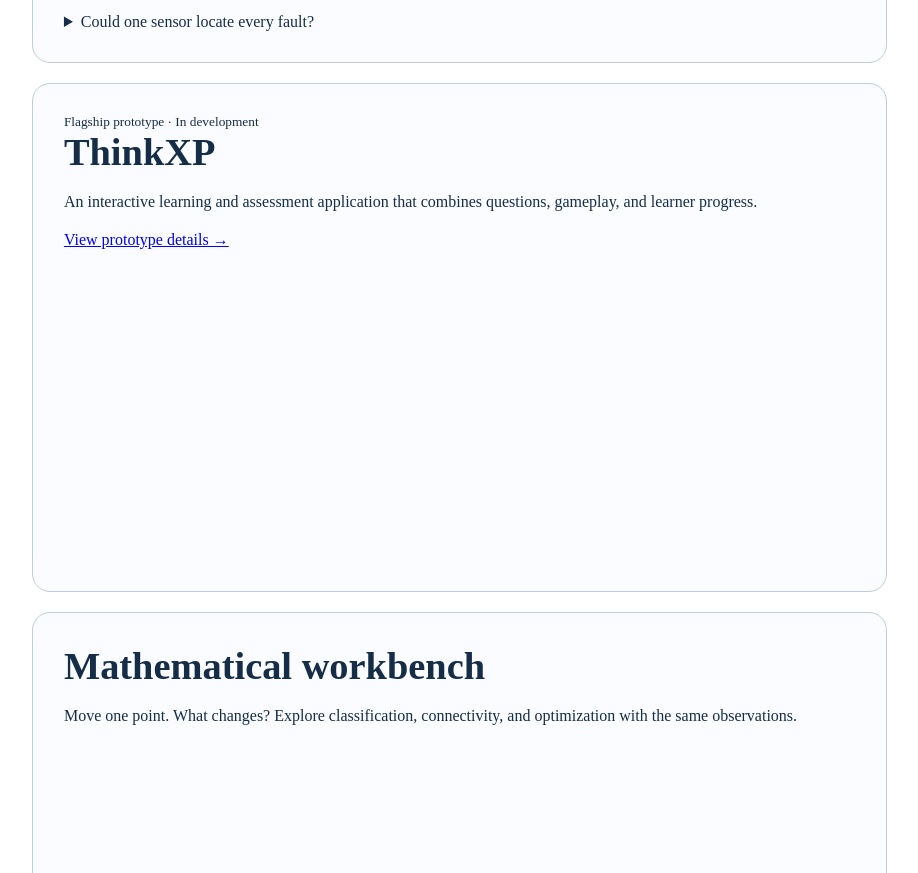
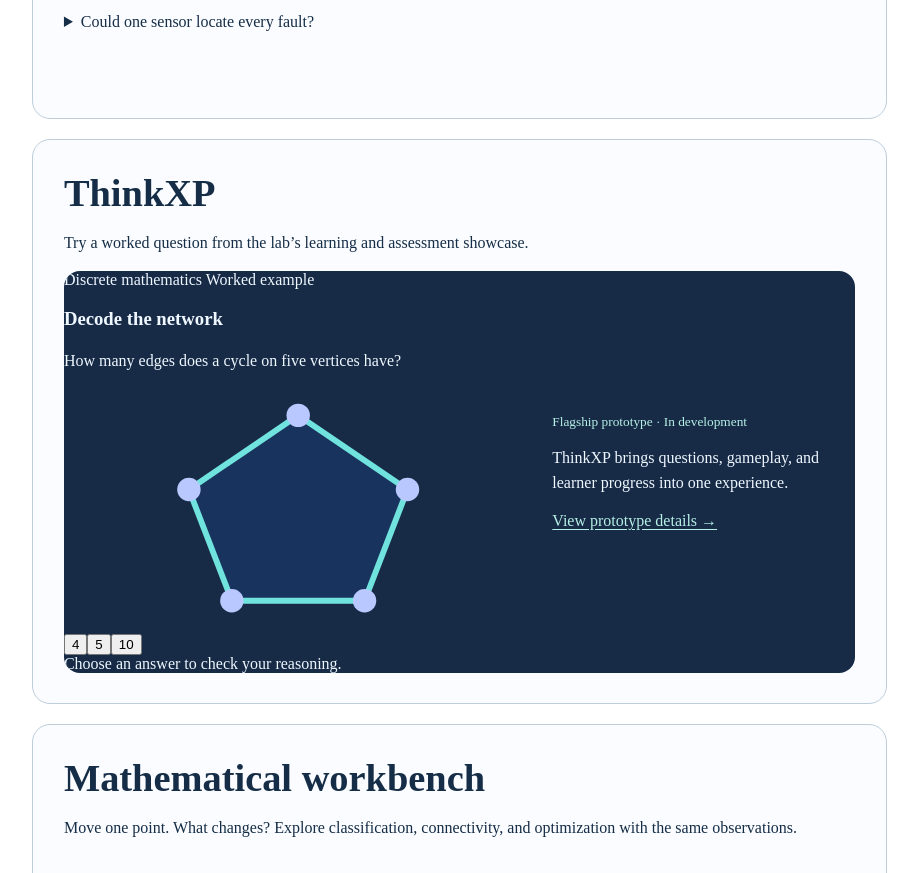
Before and after one commit to math-ai-lab/math-ai-lab.github.io, a plain HTML site: page artifact-gallery.html in a window 1280 px wide. Shown: the part 584-1457 px from the top of the page, without its empty margins (27-945 px from the left). Drawn offline with Linux system fonts and the light colour scheme.

Commit message:
Align all three artifact panels and add a playable ThinkXP example

```diff
--- a/artifact-gallery.html
+++ b/artifact-gallery.html
@@ -28,7 +28,18 @@
         <details><summary>Could one sensor locate every fault?</summary><p>Yes. From endpoint A, the five stations are 0, 1, 2, 3 and 4 stops away. Each distance identifies exactly one station. In graph theory, A alone forms a resolving set for this path.</p></details>
         <noscript>Enable JavaScript to place a sensor and dispatch the crew.</noscript>
       </section>
-      <section id="thinkxp"><small>Flagship prototype · In development</small><h2>ThinkXP</h2><p>An interactive learning and assessment application that combines questions, gameplay, and learner progress.</p><a href="thinkxp.html">View prototype details →</a></section>
+      <section id="thinkxp">
+        <h2>ThinkXP</h2>
+        <p>Try a worked question from the lab’s learning and assessment showcase.</p>
+        <div class="thinkxp-preview">
+          <div class="sample"><div class="sample-top">Discrete mathematics <span>Worked example</span></div><h3>Decode the network</h3><p>How many edges does a cycle on five vertices have?</p><svg viewBox="0 0 240 125" aria-label="Five vertices connected in a cycle" role="img"><path d="M120 13 176 51 154 108 86 108 64 51Z" fill="#2167e822" stroke="#70e3de" stroke-width="3"/><circle cx="120" cy="13" r="6" fill="#b9c9ff"/><circle cx="176" cy="51" r="6" fill="#b9c9ff"/><circle cx="154" cy="108" r="6" fill="#b9c9ff"/><circle cx="86" cy="108" r="6" fill="#b9c9ff"/><circle cx="64" cy="51" r="6" fill="#b9c9ff"/></svg><div class="answers" aria-label="Choose an edge count"><button type="button">4</button><button type="button">5</button><button type="button">10</button></div><output aria-live="polite">Choose an answer to check your reasoning.</output></div>
+          <div class="prototype-note">
+            <small>Flagship prototype · In development</small>
+            <p>ThinkXP brings questions, gameplay, and learner progress into one experience.</p>
+            <a href="thinkxp.html">View prototype details →</a>
+          </div>
+        </div>
+      </section>
       <section id="workbench"><h2>Mathematical workbench</h2><p>Move one point. What changes? Explore classification, connectivity, and optimization with the same observations.</p>
         <!-- WORKBENCH -->
       </section>
```
